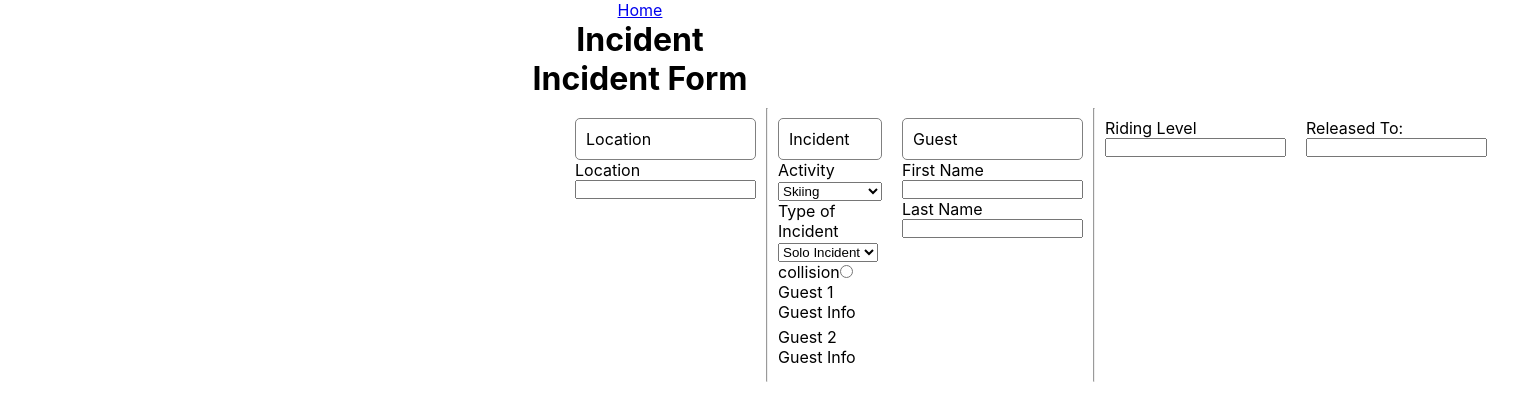
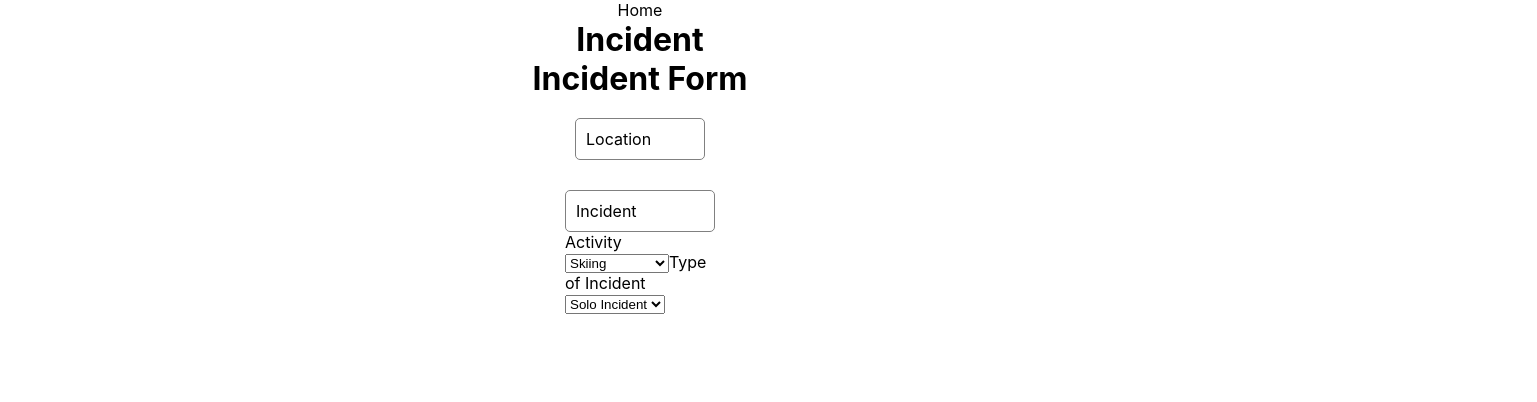
Before and after one commit to BenJensen2/Mountain-Management, a React (Create React App) app in the folder client/: page /incident in a window 1280 px wide. Shown: the top 402 px of the page, 1537 px wide, since content can reach past the window. Built offline with nearby package versions, Linux system fonts and the light colour scheme.

Commit message:
Context Menu

```diff
--- a/client/src/App.css
+++ b/client/src/App.css
@@ -1,4 +1,4 @@
-*{
+* {
   padding: 0px;
   margin: 0px;
 }
@@ -7,7 +7,11 @@
   text-align: center;
 }
 
-table{
+table {
   margin: auto;
+}
 
+a {
+  text-decoration: none;
+  color: black;
 }
--- a/client/src/Components/ContextMenu.jsx
+++ b/client/src/Components/ContextMenu.jsx
@@ -1,16 +1,17 @@
 import React, { useEffect, useState } from 'react';
+import { Link } from 'react-router-dom'
 import '../styles/ContextMenu.css'
 
 const ContextMenu = ({ parentRef, mapRef }) => {
   const [isVisible, setVisibility] = useState(false);
-  const [parentx,setParentX] = useState(0);
-  const [parenty,setParentY] = useState(0);
+  const [parentx, setParentX] = useState(0);
+  const [parenty, setParentY] = useState(0);
   const [x, setX] = useState(0);
   const [y, setY] = useState(0);
 
   useEffect(() => {
     const parent = parentRef.current
-    console.log("Parent",parent)
+    console.log("Parent", parent)
     console.log(parent.getBoundingClientRect())
     setParentX(parent.getBoundingClientRect().x)
     setParentY(parent.getBoundingClientRect().y)
@@ -48,10 +49,30 @@ const ContextMenu = ({ parentRef, mapRef }) => {
   return isVisible ? (
     <div className="context-menu" style={style}>
       <ul>
-        <li className = "context-item">Incident</li>
-        <li className = "context-item">Feature</li>
-        <li className = "context-item">Investigation</li>
-        <li className = "context-item">Safety</li>
+        <li className="context-item">
+          <Link
+            to="/incident">
+            Incident
+          </Link>
+        </li>
+        <li className="context-item">
+          <Link
+            to="/incident">
+            Feature
+          </Link>
+        </li>
+        <li className="context-item">
+          <Link
+            to="/incident">
+            Investigation
+          </Link>
+        </li>
+        <li className="context-item">
+          <Link
+            to="/incident">
+            Safety
+          </Link>
+        </li>
       </ul>
     </div>
   ) : null;
--- a/client/src/Components/Forms/IncidentForm.css
+++ b/client/src/Components/Forms/IncidentForm.css
@@ -1,18 +1,15 @@
-.card-form{
+.info-cards {
   display: flex;
-  justify-content: left;
+  justify-content: center;
 }
 
-.card{
+.card {
   padding: 10px;
+  margin: 0px;
 }
 
-.card-header{
+.card-header {
   padding: 10px;
   border: solid 1px gray;
   border-radius: 5px;
 }
-
-.card-body{
-  /* display: none; */
-}
--- a/client/src/Components/Forms/IncidentForm.jsx
+++ b/client/src/Components/Forms/IncidentForm.jsx
@@ -9,28 +9,38 @@ const IncidentForm = () => {
 
   const collisionHandler = (e) => {
     console.log(e)
-    if(e.value == 'collision'){
+    console.log("Value: ", e.target.value)
+    if (e.target.value == 'collision') {
       setCollision(true)
       console.log("Collision Handler")
+
     }
+    else {
+      setCollision(false)
+    }
+  }
+
+  const selectionHandler = (e) =>{
+    console.log("Selection Handler")
   }
   return (
     <div><h1>
       Incident Form
       </h1>
-      <form className="card-form" action="">
-        {/* Location */}
+
+      {/* Location */}
+      <form className="location-form" action="">
         {/* <Map2D /> */}
         <div className="location card">
           <div className="card-header">Location</div>
           <div className="card-body">
-            <label htmlFor="">Location</label>
-            <input type="text" />
           </div>
         </div>
-        <hr />
+      </form>
+
+      <div className="info-cards">
         {/* Incident */}
-        <div className="incident card">
+        <form className="incident-form card" action="">
           <div className="card-header">Incident</div>
           <div className="card-body">
             <label htmlFor="activity">Activity</label>
@@ -42,8 +52,8 @@ const IncidentForm = () => {
             </select>
             <label htmlFor="">Type of Incident</label>
             <select name="" id="" onClick={collisionHandler}>
-              <option value="">Solo Incident</option>
-              <option value="collision" >Collision</option>
+              <option value="" onClick={selectionHandler}>Solo Incident</option>
+              <option value="collision" onClick={selectionHandler} >Collision</option>
             </select>
             {collision &&
               <select name="" id="">
@@ -53,50 +63,9 @@ const IncidentForm = () => {
                 <option value="">Natural Feature</option>
               </select>
             }
-            <label htmlFor="collision">collision</label>
-            <input type="radio" />
-            {/* On Off Toggle */}
-            <div className="collision">
-              <ul>
-                <li>Guest 1 <GuestInfo /> </li>
-                <li>Guest 2 <GuestInfo /></li>
-              </ul>
-            </div>
           </div>
-        </div>
-        {/* Injuries */}
-        {/* Treatment */}
-        {/* Guest */}
-        <div className="guest card">
-          <div className="card-header">Guest</div>
-          <div className="card-body">
-
-            <label htmlFor="">First Name</label>
-            <input type="text" />
-
-            <label htmlFor="">Last Name</label>
-            <input type="text" />
-          </div>
-        </div>
-        <hr />
-
-        {/* Guest History */}
-        <div className="history card">
-          <label htmlFor="">Riding Level</label>
-          <input type="text" />
-        </div>
-        {/* Release */}
-        <div className="release card">
-          <label htmlFor="releasedto">Released To:</label>
-          <input type="text" />
-        </div>
-        {/* Conditions */}
-        <div className="conditions card">
-
-        </div>
-        {/* Patrollers */}
-        <div className="patrollers card"></div>
-      </form>
+        </form>
+      </div>
     </div>
   )
 }
```
Also changed, not shown: client/src/views/Home.jsx (+4 -4 lines), 1 other file (tests, documents, lock files or other folders).
